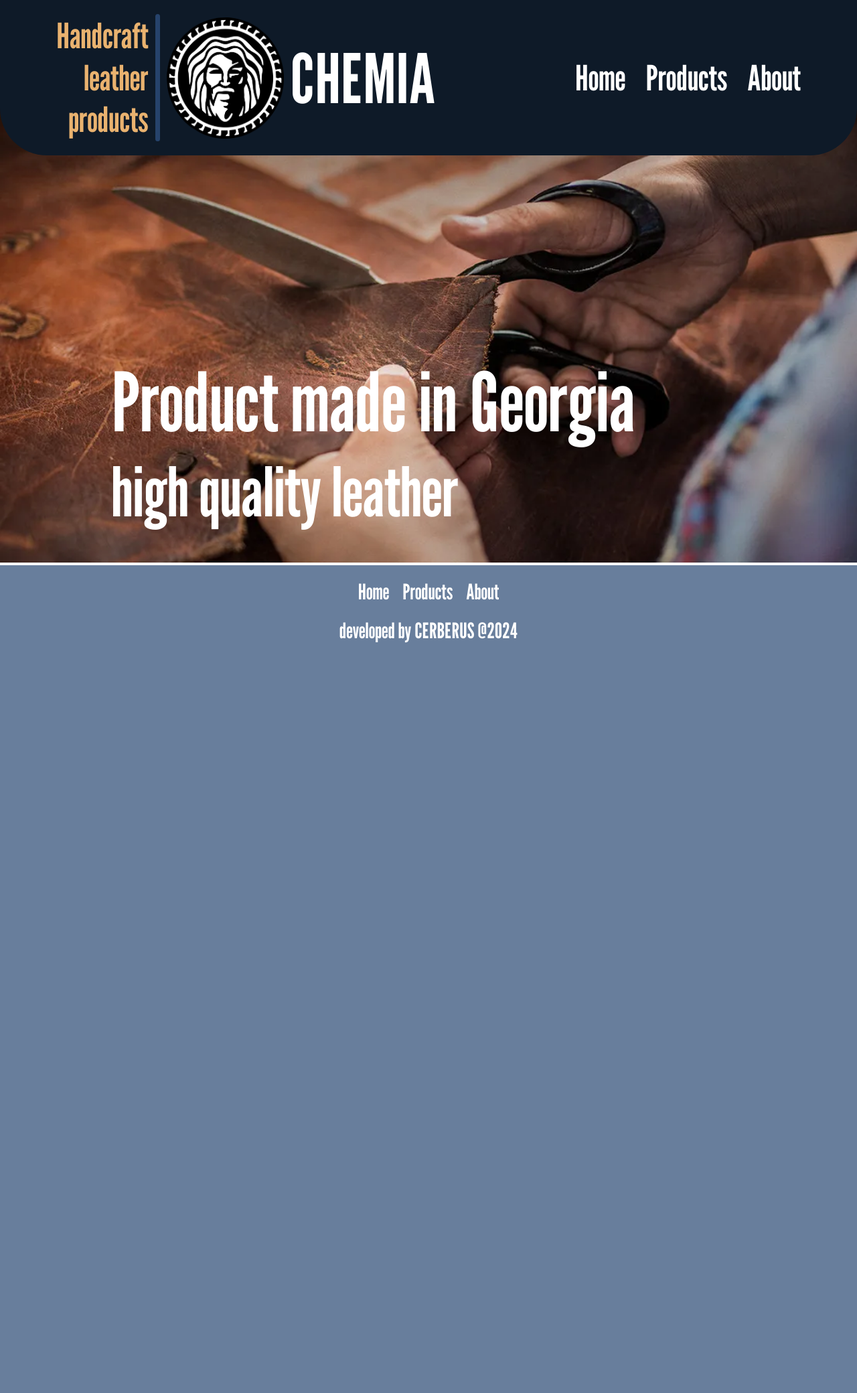
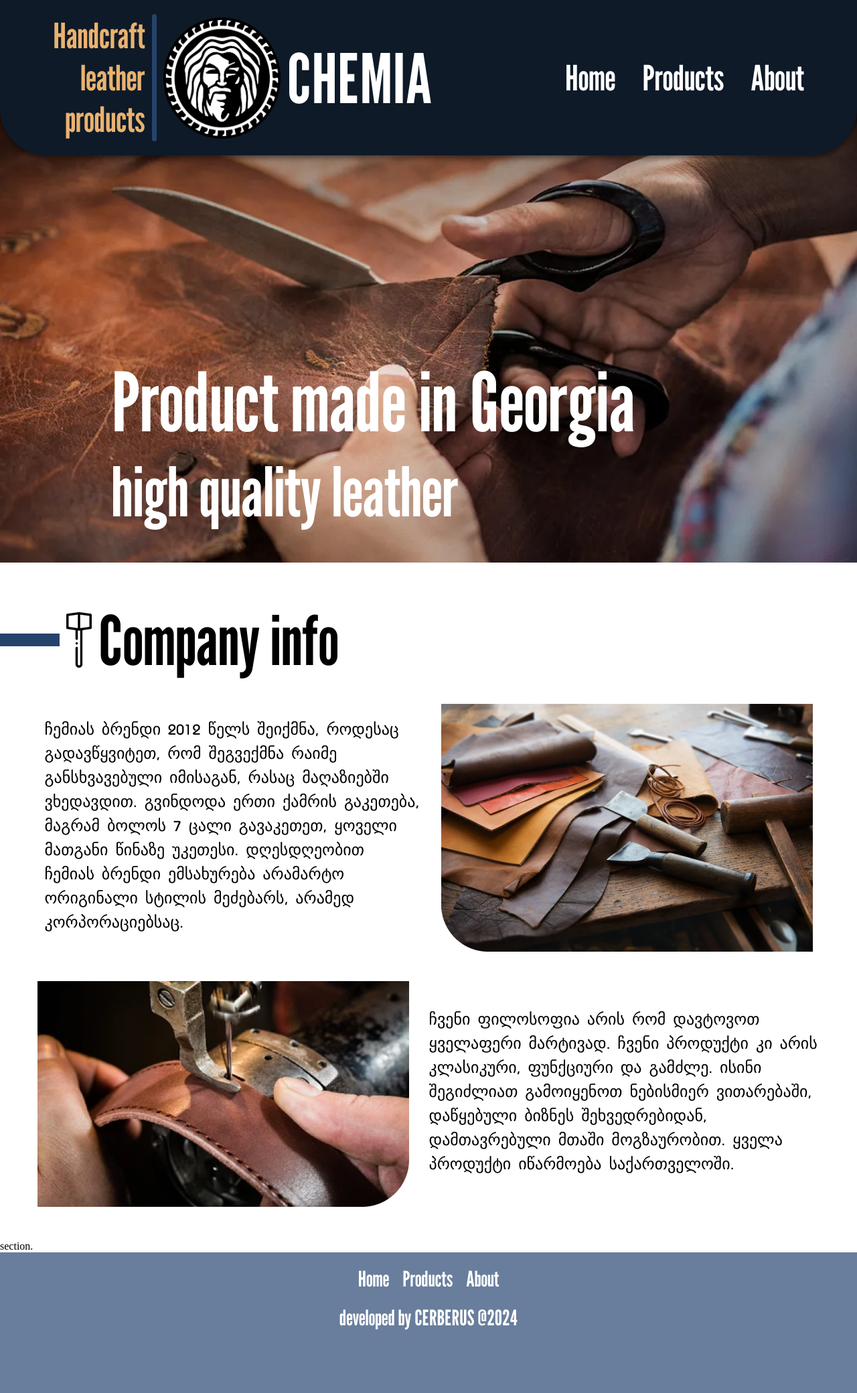
Before and after one commit to Pirmsho/Chemia, a Django app: page / in a window 1280 px wide. Shown: the whole page at 67% size. Before the commit the page ends 960 px from the top, so only its background shows below. Run offline with Django 5.2, Linux system fonts and the light colour scheme.

Commit message:
home page done

```diff
--- a/chemia_main/static/chemia_main/base.css
+++ b/chemia_main/static/chemia_main/base.css
@@ -38,6 +38,12 @@ body {
     gap: 40px;
 }
 
+.header_flex:hover {
+    box-shadow: 0px 4px 8px rgba(0, 0, 0, 0.5);
+    transition: 0.3s;
+}
+
+
 .logo_div {
     display: flex;
     justify-content: center;
@@ -59,7 +65,14 @@ body {
     align-items: right;
     color: #E9B26F;
     line-height: 62.4px;
+    cursor:default;
 }
+
+.main_texts p:hover {
+    transform: scale(1.05);
+    transition: 0.3s;
+}
+
 
 .blue_line {
     width: 7px;
@@ -72,6 +85,13 @@ body {
     font-family: 'League Gothic', sans-serif;
     font-weight: 400;
     font-size: 102px;
+    color: #fff;
+    transition:  0.5s;
+}
+
+.brand_name:hover {
+    color: #FCDC5A;
+    transform: scale(1.05);
 }
 
 .logo_image {
@@ -84,7 +104,7 @@ body {
     justify-content: space-around;
     align-items: center;
     list-style: none;
-    gap: 30px;
+    gap: 40px;
 }
 
 .nav_ul li {
@@ -93,7 +113,15 @@ body {
     font-weight: 400;
     color: #fff;
     cursor: pointer;
+    transition: 0.3s;
 }
+
+.nav_ul li:hover {
+    color: #FCDC5A;
+    transform: scale(1.05);
+}
+
+
 
 /* main content styles */
 
--- a/chemia_main/static/chemia_main/index.css
+++ b/chemia_main/static/chemia_main/index.css
@@ -1,3 +1,8 @@
+@font-face {
+    font-family: 'Babuka';
+    src: url(babuka.ttf) format('truetype');
+}
+
 .banner {
     position: relative;
     display: inline-block;
@@ -30,3 +35,83 @@
     font-size: 102px;
     font-weight: 400;
 }
+
+/* company info css */
+
+.company_info {
+    margin-top: 50px;
+    margin-bottom: 50px;
+}
+
+.info_header {
+    display: flex;
+    justify-content: start;
+    align-items: center;
+    font-family: 'League Gothic', sans-serif;
+    gap: 10px;
+}
+
+.line_start {
+    width: 89px;
+    height: 19px;
+    background-color: #26436B;
+}
+
+.info_header img {
+    width: 38px;
+    height: 83px;
+}
+
+.info_header h2 {
+    font-size: 102px;
+    font-weight: 400;
+}
+
+.info_first {
+    display: flex;
+    justify-content: center;
+    align-items: center;
+    gap: 30px;
+    margin-top: 20px;
+}
+
+.info_first img {
+    width: 555px;
+    height: 370px;
+}
+
+.info_first div {
+    width: 562px;
+    height: 398px;
+    display: flex;
+    justify-content: center;
+    align-items: center;
+    font-family: 'Babuka';
+    font-size: 24px;
+    line-height: 36px;
+}
+
+
+.info_second {
+    display: flex;
+    justify-content: center;
+    align-items: center;
+    gap: 30px;
+    margin-top: 30px;
+}
+
+.info_second img {
+    width: 555px;
+    height: 337px;
+}
+
+.info_second div {
+    width: 584px;
+    height: 315px;
+    display: flex;
+    justify-content: center;
+    align-items: center;
+    font-family: 'Babuka';
+    font-size: 24px;
+    line-height: 36px;
+}
--- a/chemia_main/templates/chemia_main/index.html
+++ b/chemia_main/templates/chemia_main/index.html
@@ -15,7 +15,35 @@ href="{% static 'chemia_main/index.css' %}"
         <h2>high quality leather</h2>
     </div>
 </section>
-
+<section class="company_info">
+    <header class="info_header">
+        <div class="line_start"></div>
+        <img src="{% static 'images/Frame1.png' %}" alt="leather tool">
+        <h2>Company info</h2>
+    </header>
+    <div class="info_first">
+        <div>
+            <p>
+                ჩემიას ბრენდი 2012 წელს შეიქმნა, როდესაც გადავწყვიტეთ, რომ შეგვექმნა რაიმე განსხვავებული
+                იმისაგან, რასაც მაღაზიებში ვხედავდით. გვინდოდა ერთი ქამრის გაკეთება, მაგრამ ბოლოს 7
+                ცალი გავაკეთეთ, ყოველი მათგანი წინაზე უკეთესი. დღესდღეობით ჩემიას ბრენდი ემსახურება
+                არამარტო ორიგინალი სტილის მეძებარს, არამედ კორპორაციებსაც.
+            </p>
+        </div>
+        <img src="{% static 'images/info_image1.png' %}" alt="working process">
+    </div>
+    <div class="info_second">
+        <img src="{% static 'images/info_image2.png' %}" alt="working process">
+        <div>
+            <p>
+                ჩვენი ფილოსოფია არის რომ დავტოვოთ ყველაფერი მარტივად. ჩვენი პროდუქტი კი არის კლასიკური,
+                ფუნქციური და გამძლე. ისინი შეგიძლიათ გამოიყენოთ ნებისმიერ ვითარებაში, დაწყებული ბიზნეს
+                შეხვედრებიდან, დამთავრებული მთაში მოგზაურობით. ყველა პროდუქტი იწარმოება საქართველოში.
+            </p>
+        </div>
+    </div>
+</section>
+section.
 
 
 {% endblock %}
```
Also changed, not shown: chemia_main/static/chemia_main/babuka.ttf (added), chemia_main/static/images/Frame1.png (added), chemia_main/static/images/Frame2.png (added), chemia_main/static/images/info_image1.png (added), chemia_main/static/images/info_image2.png (added), db.sqlite3.
